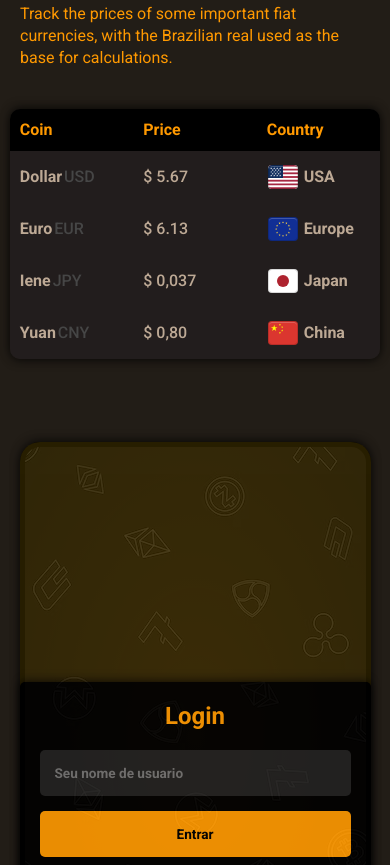
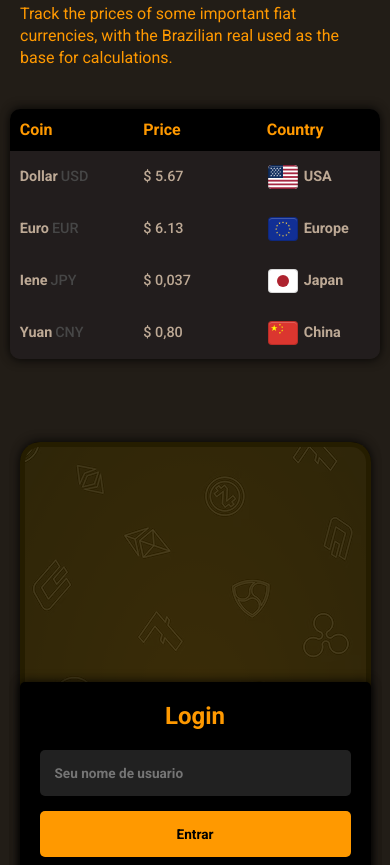
Before and after one commit to MichaelDouglasPIX/crypto-chat, a website with bundled scripts: page frontend/index.html in a window 390 px wide. Shown: the part 289-1154 px from the top of the page. Built offline with nearby package versions, Linux system fonts and the light colour scheme; no server answers.

Commit message:
fix: login form transparency

```diff
--- a/frontend/css/crytocurrency-style.css
+++ b/frontend/css/crytocurrency-style.css
@@ -195,7 +195,7 @@
     display: flex;
 }
 .fiat__coin span{
-    margin-right: 2px;
+    margin-right: 3px;
 }
 .fiat__name{
     font-weight: 600;
@@ -212,3 +212,12 @@
 .price.decreased{
     color: red;
 }
+
+@media (max-width: 768px) {
+    .crytocurrency__tr {
+        font-size: 0.9rem;
+    }
+    .fiat__tr{
+        font-size: 0.9rem;
+    }
+}
--- a/frontend/css/login-style.css
+++ b/frontend/css/login-style.css
@@ -12,9 +12,8 @@
     width: 90%;
     height: 80vh;
     z-index: 10;
-    background-color: rgba(54, 42, 0, 0.8);
+    background-color: rgba(54, 42, 0, 0.7);
     border-radius: 20px 20px 20px 20px;
-    opacity: 0.9;
     display: flex;
     align-items: center;
     justify-content: center;
```
